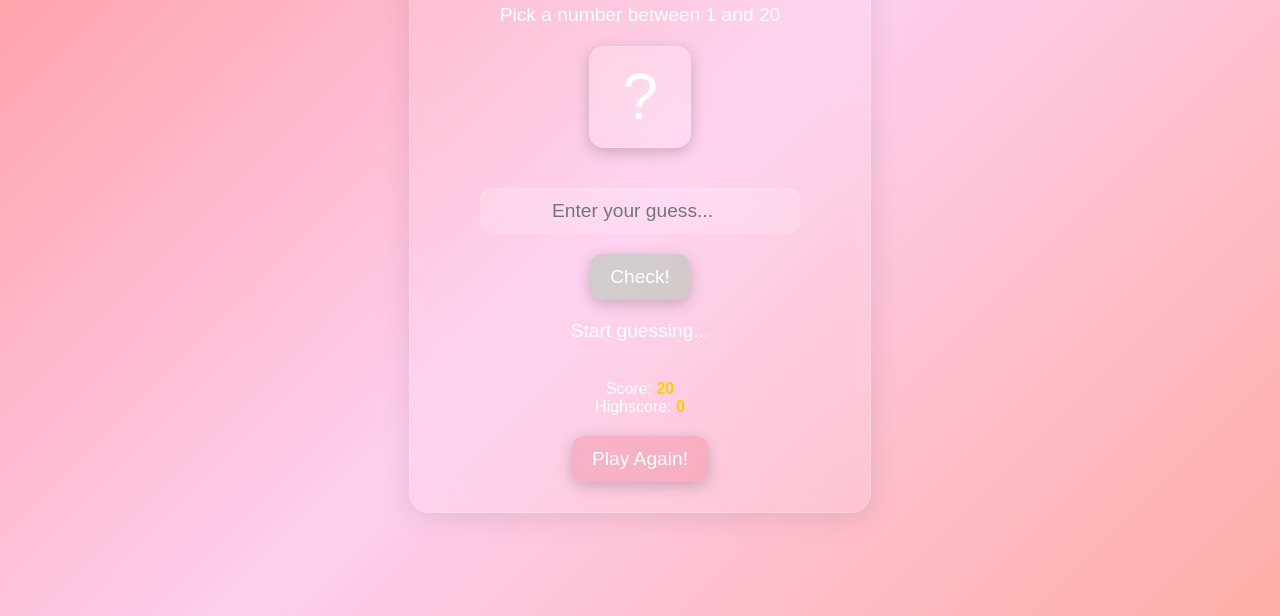
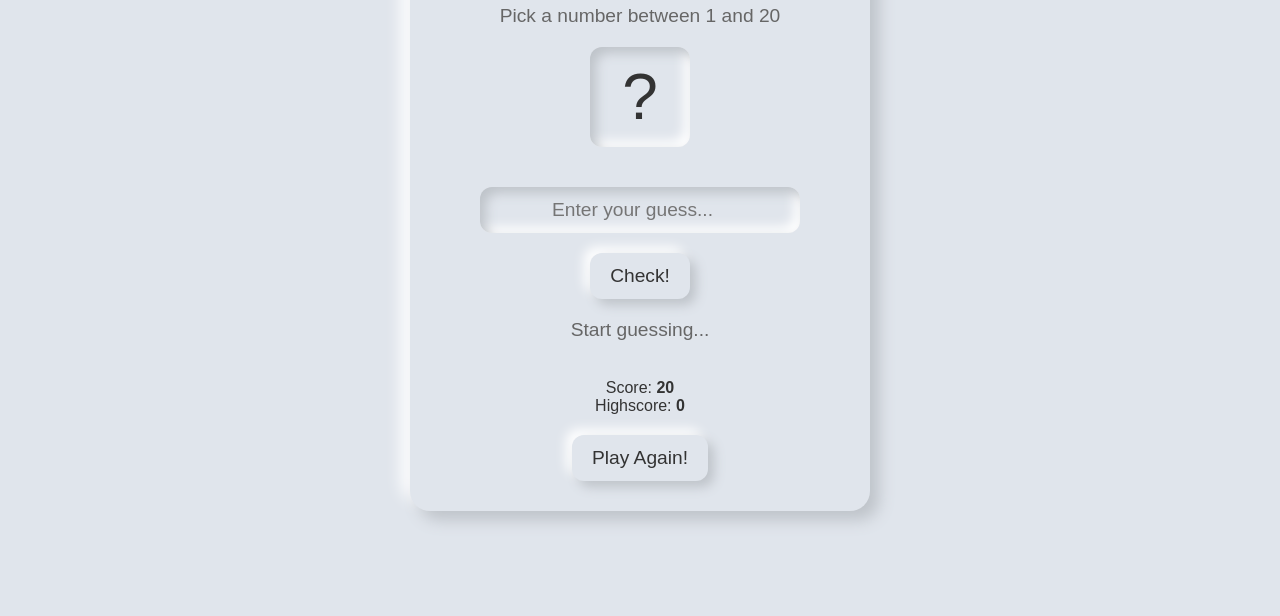
Before and after one commit to thapelomagqazana/guessTheNumberGame, a plain HTML site: page index.html in a window 1280 px wide. Shown: the part 184-800 px from the top of the page. Drawn offline with Linux system fonts and the light colour scheme.

Commit message:
Added a neumorphism styling to css

```diff
--- a/index.html
+++ b/index.html
@@ -6,7 +6,8 @@
     <title>Guess My Number!</title>
     <!-- <link rel="stylesheet" href="styles.css" /> -->
     <!-- <link rel="stylesheet" href="minimal.css" /> -->
-    <link rel="stylesheet" href="glass.css" />
+    <!-- <link rel="stylesheet" href="glass.css" /> -->
+    <link rel="stylesheet" href="neumorphism.css" />
   </head>
   <body>
     <div class="game-container">
--- /dev/null
+++ b/neumorphism.css
@@ -0,0 +1,135 @@
+/* General Reset */
+body,
+h1,
+p,
+input,
+button {
+  margin: 0;
+  padding: 0;
+  box-sizing: border-box;
+}
+
+/* Body styling with a soft, neutral background */
+body {
+  font-family: "Arial", sans-serif;
+  background-color: #e0e5ec; /* Light grey background for Neumorphism */
+  color: #333; /* Dark text color for contrast */
+  text-align: center;
+  margin: 0;
+  padding: 0;
+  display: flex;
+  justify-content: center;
+  align-items: center;
+  height: 100vh; /* Full viewport height */
+}
+
+/* Game container */
+.game-container {
+  background-color: #e0e5ec; /* Same as body background */
+  border-radius: 20px; /* Rounded corners */
+  padding: 30px;
+  max-width: 400px;
+  width: 90%; /* Responsive width */
+  margin: 0 auto;
+  box-shadow: 9px 9px 16px #bec3c9, -9px -9px 16px #ffffff; /* Neumorphic outer shadow */
+}
+
+/* Heading styling */
+h1 {
+  color: #333; /* Dark text */
+  margin-bottom: 20px;
+  font-size: 1.8rem; /* Larger font size */
+}
+
+/* Instruction styling */
+.instruction {
+  font-size: 1.2rem; /* Slightly smaller font size */
+  color: #666; /* Medium grey text */
+  margin-bottom: 20px;
+}
+
+/* Number display */
+.number-display {
+  font-size: 4rem;
+  background-color: #e0e5ec; /* Same as background for consistency */
+  color: #333; /* Dark text */
+  width: 100px;
+  height: 100px;
+  margin: 20px auto;
+  display: flex;
+  align-items: center;
+  justify-content: center;
+  border-radius: 12px; /* Rounded corners */
+  box-shadow: inset 6px 6px 12px #bec3c9, inset -6px -6px 12px #ffffff; /* Neumorphic inner shadow */
+}
+
+/* Input styling with Neumorphism */
+.guess-input {
+  font-size: 1.2rem;
+  padding: 12px;
+  width: 80%;
+  margin-top: 20px;
+  border: none;
+  border-radius: 12px; /* Rounded corners */
+  background-color: #e0e5ec; /* Same as background for consistency */
+  color: #333; /* Dark text */
+  text-align: center;
+  outline: none;
+  box-shadow: inset 6px 6px 12px #bec3c9, inset -6px -6px 12px #ffffff; /* Neumorphic inner shadow */
+  transition: box-shadow 0.3s; /* Smooth shadow transition */
+}
+
+/* Button styling with Neumorphism */
+button {
+  font-size: 1.2rem;
+  padding: 12px 20px;
+  margin-top: 20px;
+  cursor: pointer;
+  border: none;
+  border-radius: 12px; /* Rounded corners */
+  background-color: #e0e5ec; /* Same as background for consistency */
+  color: #333; /* Dark text */
+  box-shadow: 9px 9px 16px #bec3c9, -9px -9px 16px #ffffff; /* Neumorphic outer shadow */
+  transition: box-shadow 0.3s, transform 0.2s; /* Smooth transitions */
+}
+
+/* Check button */
+.check-button {
+  box-shadow: 6px 6px 12px #bec3c9, -6px -6px 12px #ffffff; /* Neumorphic button effect */
+}
+
+.check-button:hover {
+  box-shadow: inset 6px 6px 12px #bec3c9, inset -6px -6px 12px #ffffff; /* Inner shadow on hover */
+  transform: translateY(-2px); /* Lift effect */
+}
+
+/* Play again button */
+.again-button {
+  box-shadow: 6px 6px 12px #bec3c9, -6px -6px 12px #ffffff; /* Neumorphic button effect */
+}
+
+.again-button:hover {
+  box-shadow: inset 6px 6px 12px #bec3c9, inset -6px -6px 12px #ffffff; /* Inner shadow on hover */
+  transform: translateY(-2px); /* Lift effect */
+}
+
+/* Message styling */
+.message {
+  margin-top: 20px;
+  font-size: 1.2rem;
+  color: #666; /* Medium grey text */
+  min-height: 30px; /* Minimum height to maintain layout */
+}
+
+/* Score container */
+.score-container {
+  margin-top: 30px;
+  color: #333; /* Dark text */
+}
+
+/* Score and Highscore display */
+.score,
+.highscore {
+  font-weight: bold;
+  color: #333; /* Dark text */
+}
```
